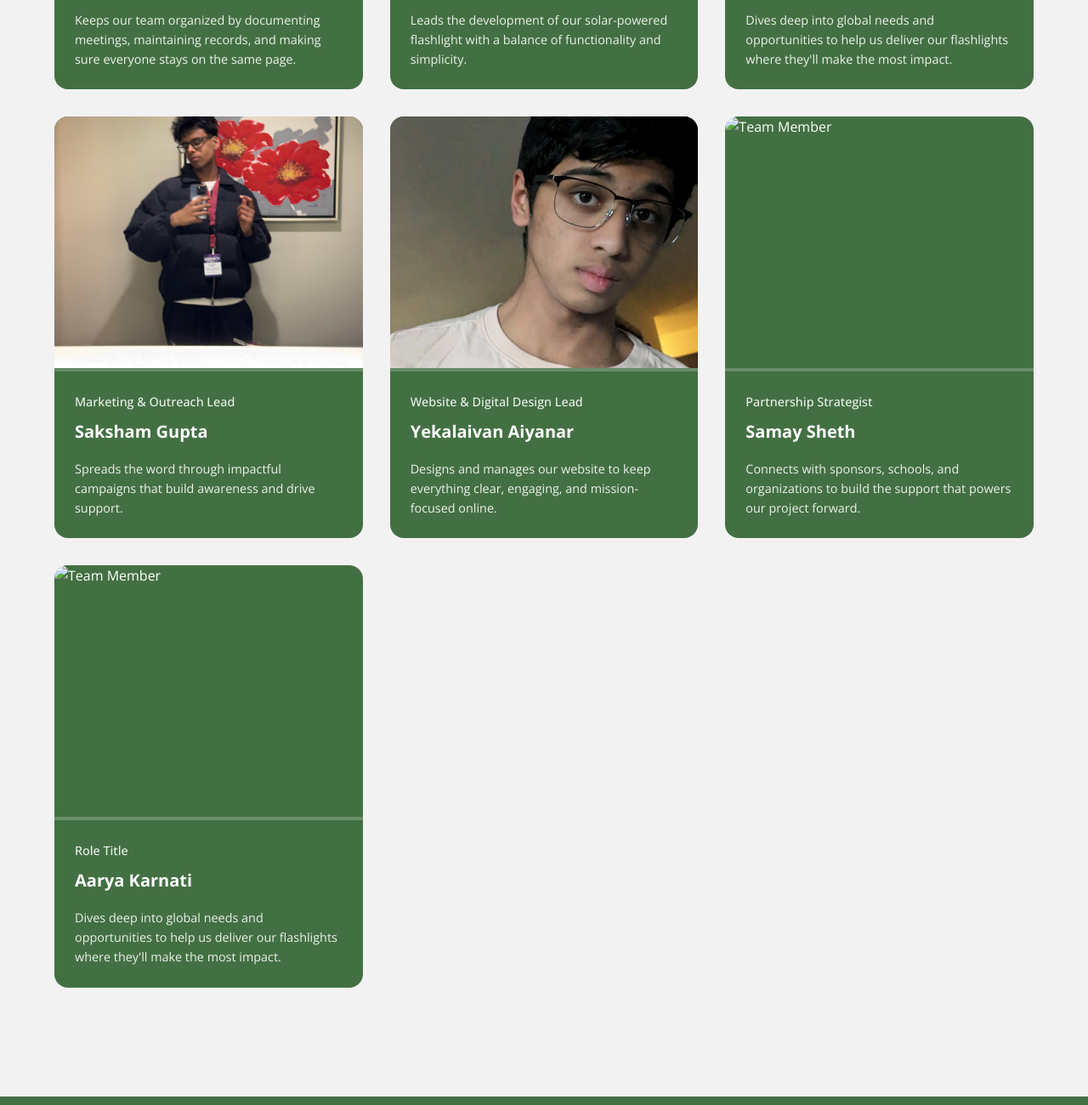
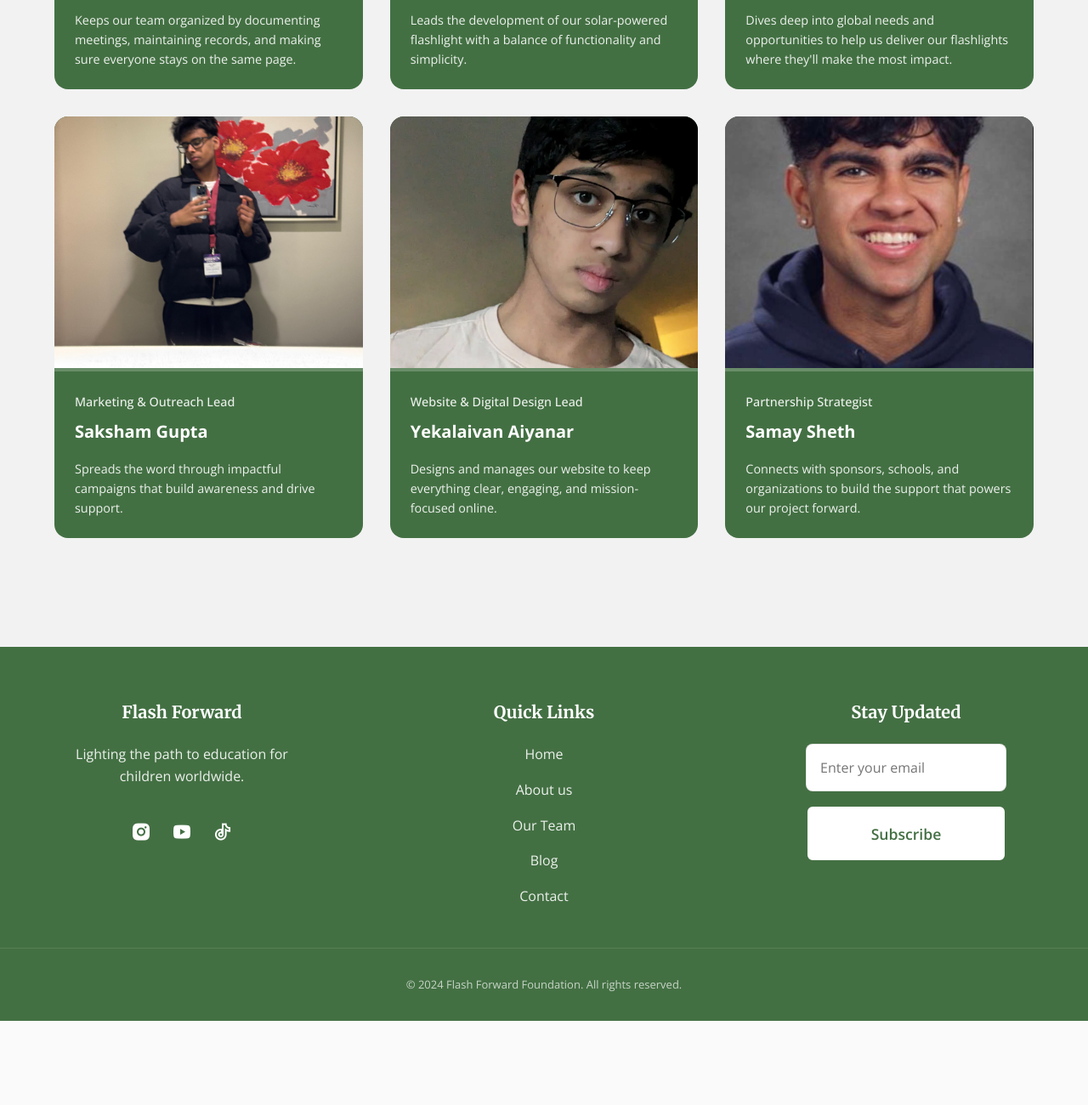
Before and after one commit to flashforwardnp/FlashForwardFoundation, a plain HTML site: page ourteam.html in a window 1280 px wide. Shown: the part 1240-2540 px from the top of the page at 85% size. After the commit the page ends 2441 px from the top, so only its background shows below. Drawn offline with nearby package versions, Linux system fonts and the light colour scheme.

Commit message:
added new teammember

```diff
--- a/ourteam.html
+++ b/ourteam.html
@@ -205,27 +205,13 @@
             <!-- Team Member Card 2 (Template) -->
             <div class="team-card">
                 <div class="team-img">
-                    <img src="assets/img/team/" alt="Team Member">
+                    <img src="assets/img/team/samayface.JPG" alt="Team Member">
                 </div>
                 <div class="team-text">
                     <span>Partnership Strategist</span>
                     <a href="#" class="team-name">Samay Sheth</a>
                     <p>
                       Connects with sponsors, schools, and organizations to build the support that powers our project forward.
-                    </p>
-                </div>
-            </div>
-
-            <!-- Team Member Card 3 (Template) -->
-            <div class="team-card">
-                <div class="team-img">
-                    <img src="assets/img/team/" alt="Team Member">
-                </div>
-                <div class="team-text">
-                    <span>Role Title</span>
-                    <a href="#" class="team-name">Aarya Karnati</a>
-                    <p>
-                      Dives deep into global needs and opportunities to help us deliver our flashlights where they'll make the most impact.
                     </p>
                 </div>
             </div>
```
Also changed, not shown: assets/img/team/samayface.JPG (added).
